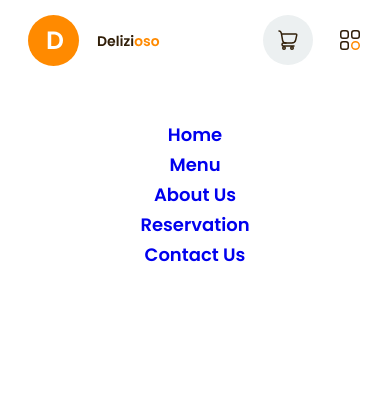
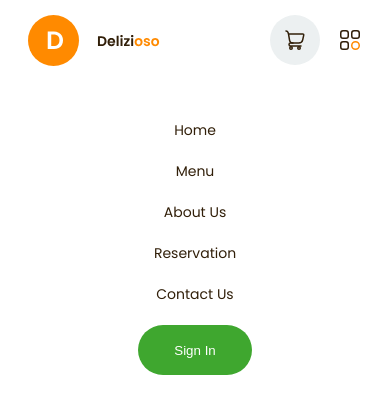
Before and after one commit to durdonadev/restaurant-website-react, a React (Create React App) app: page / in a window 390 px wide. Both pictures are taken after a click on the picture 350 px from the left and 40 px from the top of the page. Shown: the top 414 px of the page. Built offline with nearby package versions, Linux system fonts and the light colour scheme.

Commit message:
Refactor mobile-nav

```diff
--- a/src/pages/home/sections/top-navigation/TopNavigation.js
+++ b/src/pages/home/sections/top-navigation/TopNavigation.js
@@ -55,11 +55,14 @@ const TopNavigation = () => {
             </nav>
             {showMenu && (
                 <nav className="mobile-nav">
-                    <ul className="navigation__links">
+                    <ul className="mobile-navigation__links">
                         {links.map((link, idx) => (
                             <Link key={idx} link={link.link} text={link.text} />
                         ))}
                     </ul>
+                    <Button size="sm" color="green">
+                        Sign In
+                    </Button>
                 </nav>
             )}
         </header>
--- a/src/pages/home/sections/top-navigation/TopNavigation.scss
+++ b/src/pages/home/sections/top-navigation/TopNavigation.scss
@@ -58,12 +58,12 @@
             margin-right: 2.5rem;
         }
     }
-}
 
     #mobile-nav-icon {
         display: none;
         width: 2.4rem;
         cursor: pointer;
+    }
 }
 
 /* Media-query */
@@ -72,6 +72,38 @@
     .navigation {
         padding-right: 8rem;
         padding-left: 8rem;
+
+        .navigation__links,
+        .navigation__actions button {
+            display: none;
+        }
+
+        .navigation__actions {
+            figure {
+                margin-right: 4.2rem;
+            }
+        }
+
+        #mobile-nav-icon {
+            display: inline-block;
+            position: absolute;
+            right: 8rem;
+        }
+    }
+
+    .mobile-nav {
+        padding: 4rem 4.8rem;
+        text-align: center;
+
+        .mobile-navigation__links li {
+            display: block;
+            margin-bottom: 2rem;
+        }
+
+        .mobile-navigation__links li a {
+            color: var(--black-color);
+            font-size: 1.4rem;
+        }
     }
 }
 
@@ -79,6 +111,10 @@
     .navigation {
         padding-right: 6.4rem;
         padding-left: 6.4rem;
+
+        #mobile-nav-icon {
+            right: 6.4rem;
+        }
     }
 }
 
@@ -88,45 +124,9 @@
         padding-right: 4.8rem;
         padding-left: 4.8rem;
 
-        .navigation__links,
-        .navigation__actions button {
-            display: none !important;
-        }
-
-        .navigation__actions {
-            figure {
-                margin-right: 4.9rem;
-            }
-        }
-    }
-
         #mobile-nav-icon {
-        display: inline-block;
-        position: absolute;
             right: 4.8rem;
         }
-
-    .mobile-nav {
-        padding: 4rem 4.8rem;
-        text-align: center;
-    }
-
-    .mobile-nav_logo {
-        width: 10rem;
-        margin-bottom: 3rem;
-    }
-
-    .navigation__links li {
-        display: block;
-    }
-    .navigation__links li:not(:last-child) {
-        margin-right: 0;
-    }
-
-    .navigation__links a {
-        font-weight: 900;
-        font-size: 1.8rem;
-        line-height: 3rem;
     }
 }
 
@@ -134,13 +134,9 @@
     .navigation {
         padding-right: 2.8rem;
         padding-left: 2.8rem;
-    }
 
         #mobile-nav-icon {
             right: 2.8rem;
         }
-
-    .close-icon {
-        right: 2.8rem;
     }
 }
```
Lines whose indentation alone changed are shown as unchanged.
